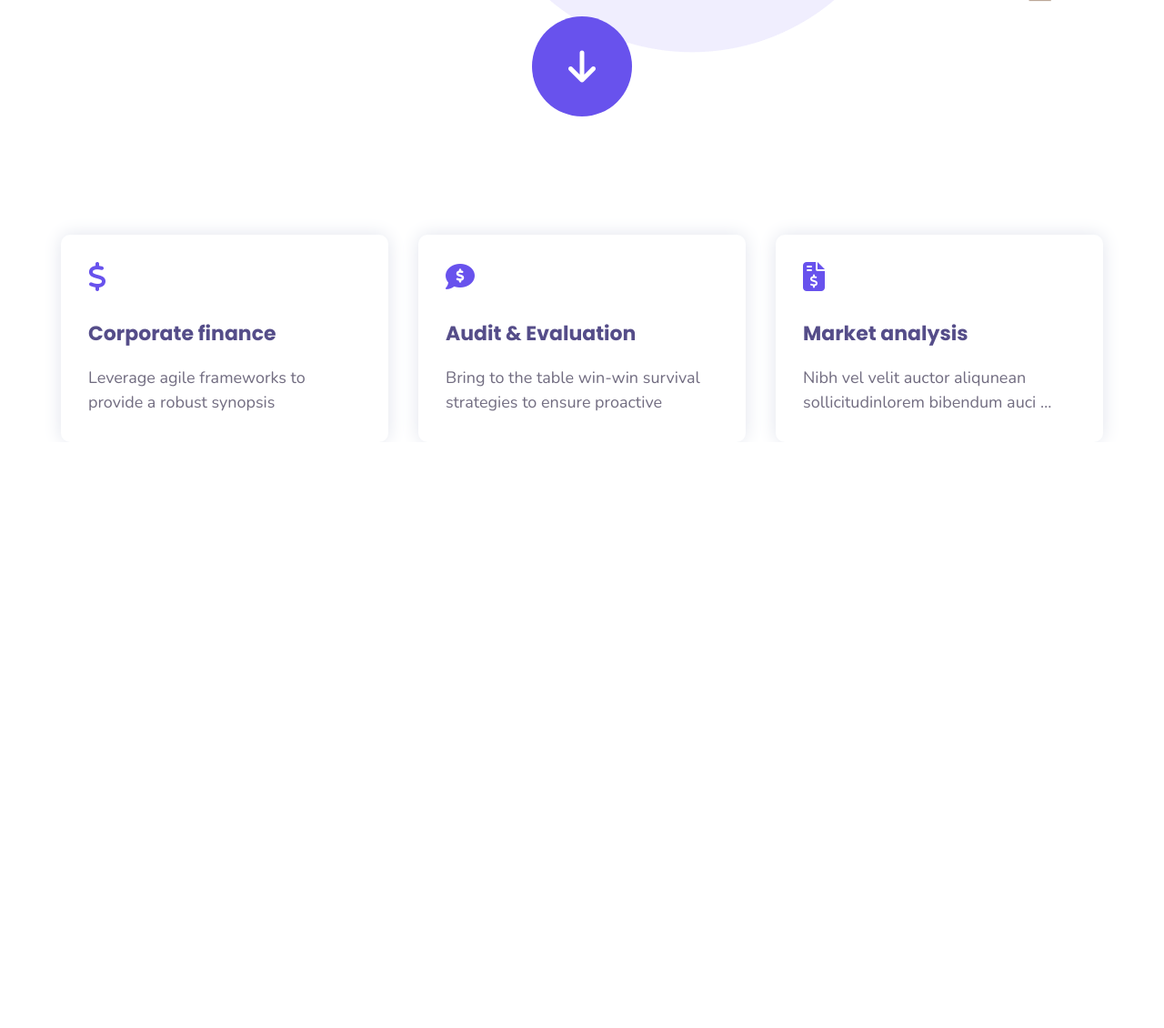
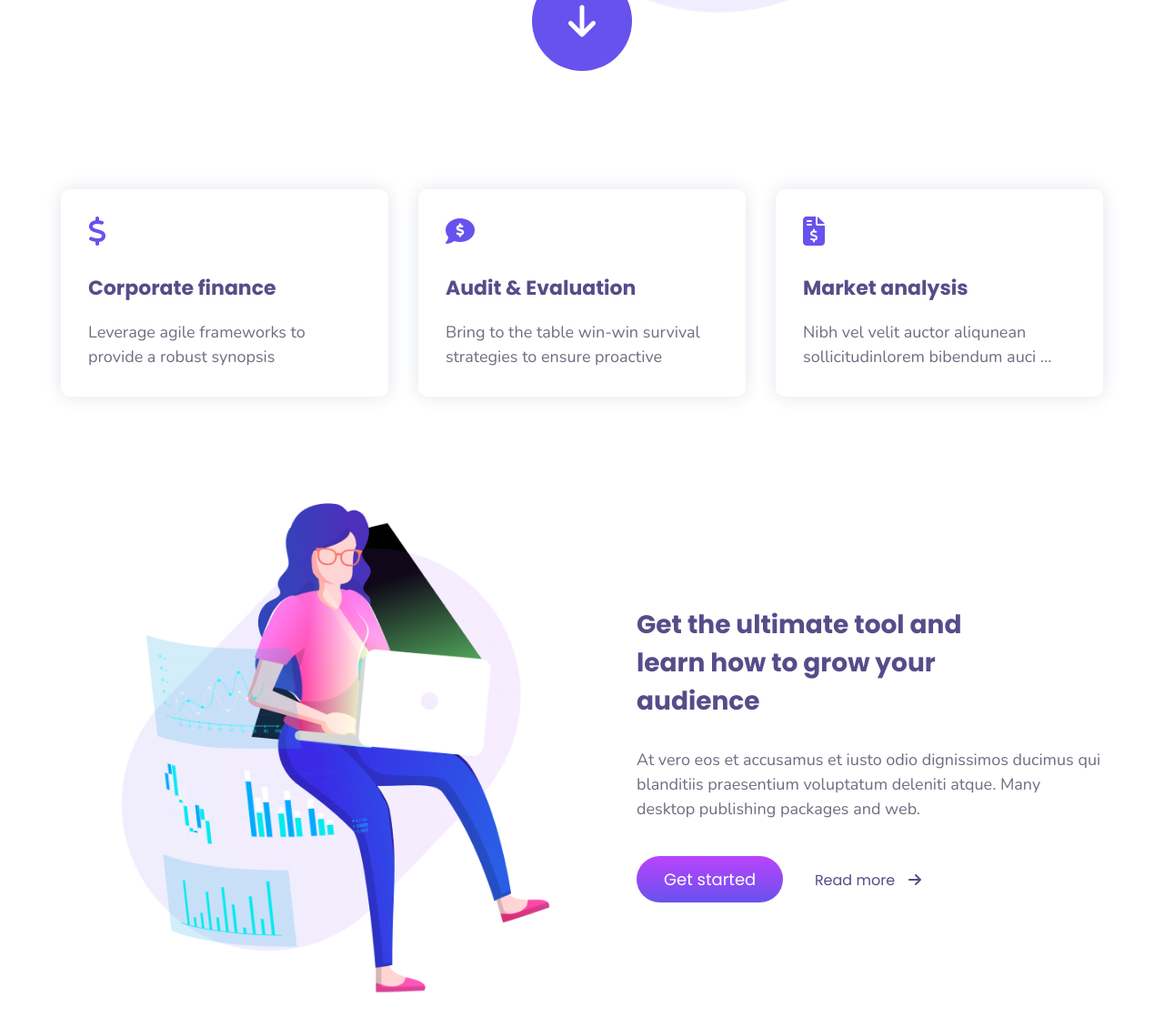
Before and after one commit to MatveyFalcon/layout-practice, a plain HTML site: page index.html in a window 1280 px wide. Shown: the part 888-2018 px from the top of the page at 91% size. Before the commit the page ends 1374 px from the top, so only its background shows below. Drawn offline with nearby package versions, Linux system fonts and the light colour scheme.

Commit message:
feat: add article section

```diff
--- a/css/style.css
+++ b/css/style.css
@@ -137,8 +137,9 @@ h3 {
 }
 
 .header__logo {
-	display: block;
+	display: flex;
 	margin-right: 5.8rem;
+	align-items: center;
 }
 
 .header__menu {
@@ -210,6 +211,10 @@ h3 {
 	align-items: center;
 	margin-top: 10rem;
 	position: relative;
+}
+
+.stage > img {
+	width: 65%;
 }
 
 .stage__content {
@@ -317,3 +322,36 @@ h3 {
 .infoblock:hover .infoblock__link {
 	display: inline-block;
 }
+
+.article {
+	margin-top: 10rem;
+	display: flex;
+	justify-content: space-between;
+	align-items: center;
+	margin-bottom: 10rem;
+}
+
+.article__img,
+.article__content {
+	width: 50%;
+	flex-shrink: 0;
+}
+
+.article__content {
+	padding-left: 6rem;
+}
+
+.article__title {
+	font-size: 2.8rem;
+	margin-bottom: 3rem;
+	width: 412px;
+}
+
+.article__text {
+	color: #716c80;
+	margin-bottom: 5rem;
+}
+
+.article .btn {
+	margin-right: 3rem;
+}
--- a/index.html
+++ b/index.html
@@ -21,14 +21,18 @@
 				</a>
 			</div>
 		</div>
-        <hr class="divider">
-        <div class="wrapper">
-            <div class="header">
+		<hr class="divider" />
+		<div class="wrapper">
+			<div class="header">
 				<div class="header-navbar">
-					<a href="#" class="header__logo"><img src="img/logo.svg" alt="logo"></a>
+					<a href="#" class="header__logo"
+						><img src="img/logo.svg" alt="logo"
+					/></a>
 					<ul class="header__menu">
 						<li class="header__menu-item">
-							<a href="#" class="header__menu-link header__menu-link_active">Home</a>
+							<a href="#" class="header__menu-link header__menu-link_active"
+								>Home</a
+							>
 						</li>
 						<li class="header__menu-item">
 							<a href="#" class="header__menu-link">Pages</a>
@@ -67,35 +71,63 @@
 			<div class="stage">
 				<div class="stage__content">
 					<h1 class="stage__title">Realize your full potential</h1>
-					<p class="stage__text">We help our clients make realize their most important business goals.</p>
+					<p class="stage__text">
+						We help our clients make realize their most important business
+						goals.
+					</p>
 					<div class="stage__actions">
 						<a href="#" class="btn btn-dark">Contact us</a>
 						<a href="#" class="link link-arrow">Order similar</a>
 					</div>
 				</div>
-				<img src="img/hero.png" alt="stage img">
-				<a href="#features" class="btn-bottom"><i class="fa-solid fa-arrow-down"></i></a>
+				<img src="img/hero.png" alt="stage img" />
+				<a href="#features" class="btn-bottom"
+					><i class="fa-solid fa-arrow-down"></i
+				></a>
 			</div>
 			<div id="features" class="features">
 				<div class="infoblock">
 					<i class="fa-solid fa-dollar-sign"></i>
 					<h2 class="infoblock__title">Corporate finance</h2>
-					<p class="infoblock__text">Leverage agile frameworks to provide a robust synopsis</p>
+					<p class="infoblock__text">
+						Leverage agile frameworks to provide a robust synopsis
+					</p>
 					<a href="#" class="link link-arrow infoblock__link">Read more</a>
 				</div>
 				<div class="infoblock">
 					<i class="fa-solid fa-comment-dollar"></i>
 					<h2 class="infoblock__title">Audit & Evaluation</h2>
-					<p class="infoblock__text">Bring to the table win-win survival strategies to ensure proactive</p>
+					<p class="infoblock__text">
+						Bring to the table win-win survival strategies to ensure proactive
+					</p>
 					<a href="#" class="link link-arrow infoblock__link">Read more</a>
 				</div>
 				<div class="infoblock">
 					<i class="fa-solid fa-file-invoice-dollar"></i>
 					<h2 class="infoblock__title">Market analysis</h2>
-					<p class="infoblock__text">Nibh vel velit auctor aliqunean sollicitudinlorem bibendum auci …</p>
+					<p class="infoblock__text">
+						Nibh vel velit auctor aliqunean sollicitudinlorem bibendum auci …
+					</p>
 					<a href="#" class="link link-arrow infoblock__link">Read more</a>
 				</div>
 			</div>
-        </div>
+			<div class="article">
+				<img src="img/hero2.png" alt="woman" class="article__img" />
+				<div class="article__content">
+					<h2 class="article__title">
+						Get the ultimate tool and learn how to grow your audience
+					</h2>
+					<p class="article__text">
+						At vero eos et accusamus et iusto odio dignissimos ducimus qui
+						blanditiis praesentium voluptatum deleniti atque. Many desktop
+						publishing packages and web.
+					</p>
+					<div class="article__action">
+						<a href="#" class="btn btn-dark">Get started</a>
+						<a href="#" class="link link-arrow">Read more</a>
+					</div>
+				</div>
+			</div>
+		</div>
 	</body>
 </html>
```
Also changed, not shown: img/hero2.png (added).
